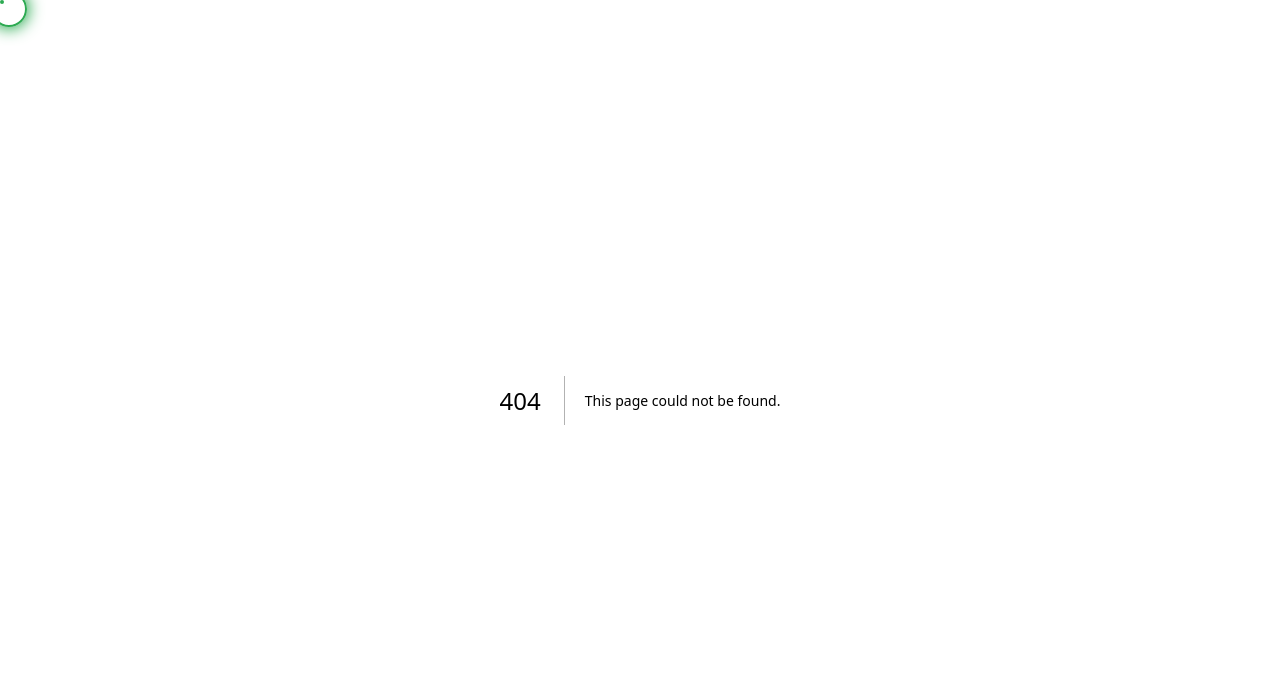
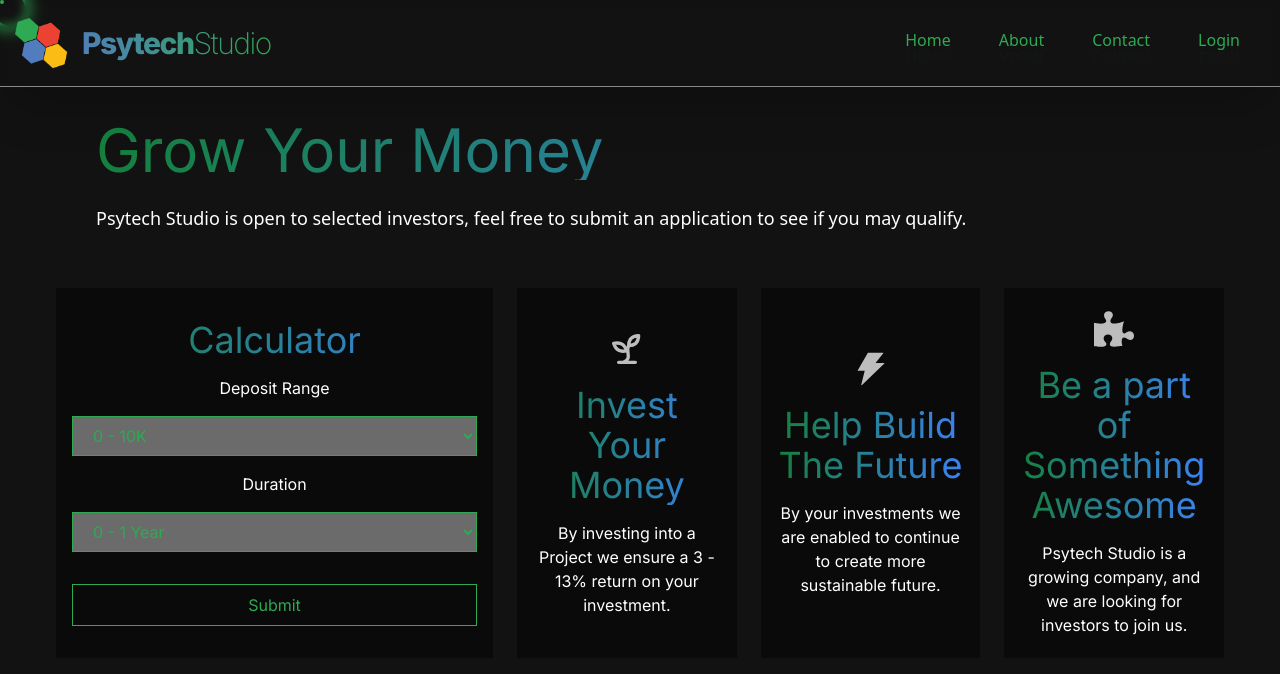
Before and after one commit to christiaan-fourie/psytech, a Next.js app: page /company/investor-oppertunities in a window 1280 px wide. Before the commit this address had no page. Shown: the top 674 px of the page. Built offline with nearby package versions, Linux system fonts and the light colour scheme.

Commit message:
Create page.jsx

```diff
--- /dev/null
+++ b/app/company/investor-oppertunities/page.jsx
@@ -0,0 +1,62 @@
+import Header from '@/components/Header/Header'
+import React from 'react'
+
+import { LuSprout } from "react-icons/lu";
+import { AiFillThunderbolt } from "react-icons/ai";
+import { FaPuzzlePiece } from "react-icons/fa";
+
+const InvestmentOppertunities = () => {
+  return (
+    <div className='flex flex-col justify-center pt-24'>
+      <Header />
+      {/* This page has options for custom software solutions? */}
+        <h1 className='text-6xl mx-24 my-6 bg-clip-text text-transparent bg-gradient-to-r from-green-700 to-blue-500'>Grow Your Money</h1>
+        <p className='font-sans mx-24 font-light text-lg'>
+            Psytech Studio is open to selected investors, feel free to submit an application to see if you may qualify.
+            </p>
+        {/* A Mini Form */}
+        <div className='flex flex-col lg:flex-row gap-6 p-14 text-center'>
+            <div className='bg-neutral-950 p-4 lg:w-2/5'>
+                <h1 className='text-4xl my-4 bg-clip-text text-transparent bg-gradient-to-r from-green-700 to-blue-500'>Calculator</h1>
+                {/* Few Selectors in form contex */}
+                <form className='flex flex-col'>
+                    <label htmlFor='rangeOfInvestment'>Deposit Range</label>
+                    <select id='rangeOfInvestment' className='border border-[#2daa52] text-[#2daa52] my-4 py-2 px-4'>
+                        <option value='0-10k'>0 - 10K </option>
+                        <option value='10k-50k'>10K - 50K</option>
+                        <option value='50k-100k'>50K - 100K</option>
+                        <option value='100k-500k'>100K - 500K</option>
+                        <option value='500k-1m'>500K - 1M</option>
+                    </select>
+                    <label htmlFor='users'>Duration</label>
+                    <select id='users' className='border border-[#2daa52] text-[#2daa52] my-4 py-2 px-4'>
+                        <option value='0-1year'>0 - 1 Year</option>
+                        <option value='1-3years'>1 - 3 Years</option>
+                        <option value='3-5years'>3 - 5 Years</option>
+                        <option value='5-10years'>5 - 10 Years</option>
+                        <option value='10-20years'>10 - 20 Years</option>
+                    </select>
+                    <submit className='border border-[#2daa52] text-[#2daa52] my-4 py-2 px-4'>Submit</submit>
+                </form>
+            </div>
+            <div className='flex flex-col justify-center items-center bg-neutral-950 p-4 lg:w-1/5'>
+                <LuSprout size={40} className='animate-pulse' />
+                <h1 className='text-4xl my-4 bg-clip-text text-transparent bg-gradient-to-r from-green-700 to-blue-500'>Invest Your Money</h1>
+                <p>By investing into a Project we ensure a 3 - 13% return on your investment.</p>
+            </div>
+            <div className='flex flex-col justify-center items-center bg-neutral-950 p-4 lg:w-1/5'>
+                <AiFillThunderbolt size={40} className='animate-pulse' />
+                <h1 className='text-4xl my-4 bg-clip-text text-transparent bg-gradient-to-r from-green-700 to-blue-500'>Help Build The Future</h1>
+                <p>By your investments we are enabled to continue to create more sustainable future.</p>
+            </div>
+            <div className='flex flex-col justify-center items-center bg-neutral-950 p-4 lg:w-1/5'>
+                <FaPuzzlePiece size={40} className='animate-pulse' />
+                <h1 className='text-4xl my-4 bg-clip-text text-transparent bg-gradient-to-r from-green-700 to-blue-500'>Be a part of Something Awesome</h1>
+                <p> Psytech Studio is a growing company, and we are looking for investors to join us.</p>
+            </div>
+        </div>
+    </div>
+  )
+}
+
+export default InvestmentOppertunities
```
